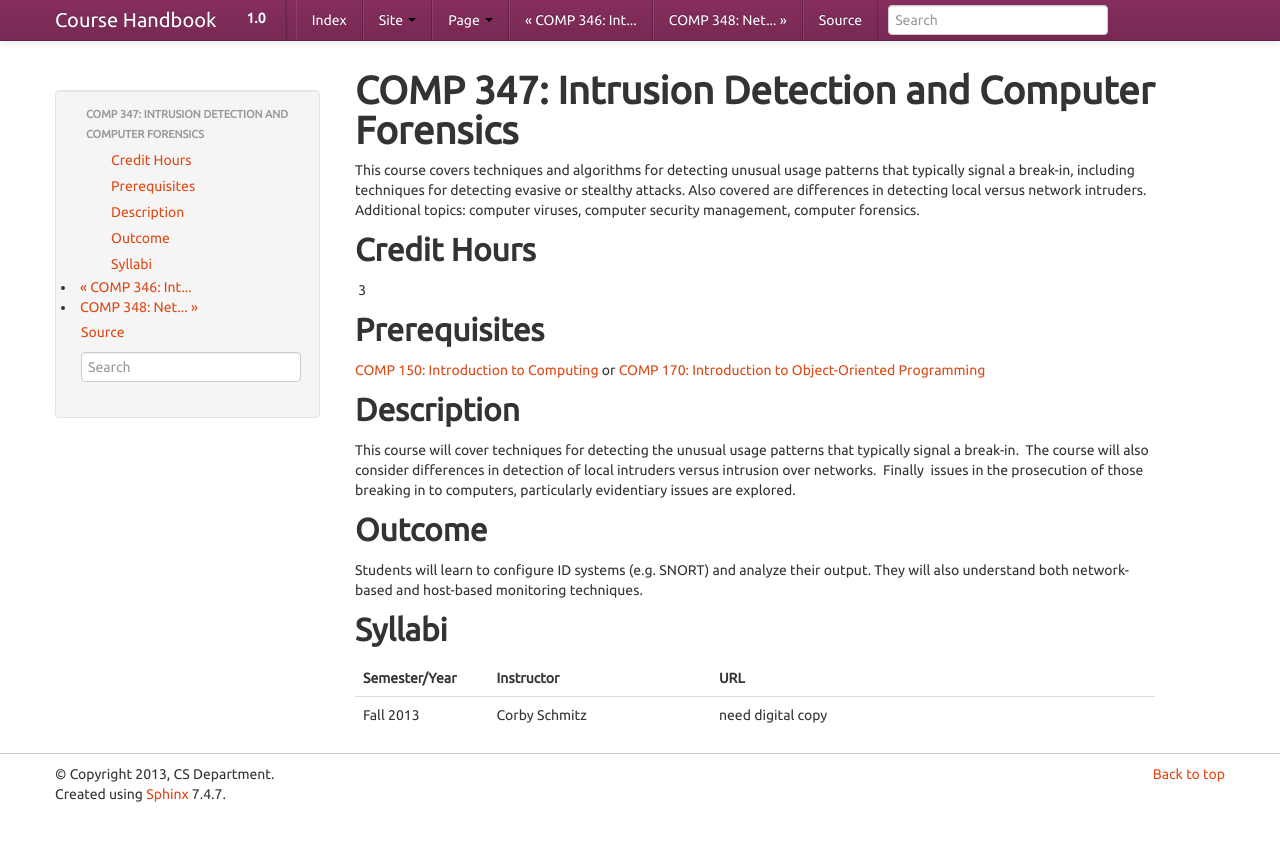
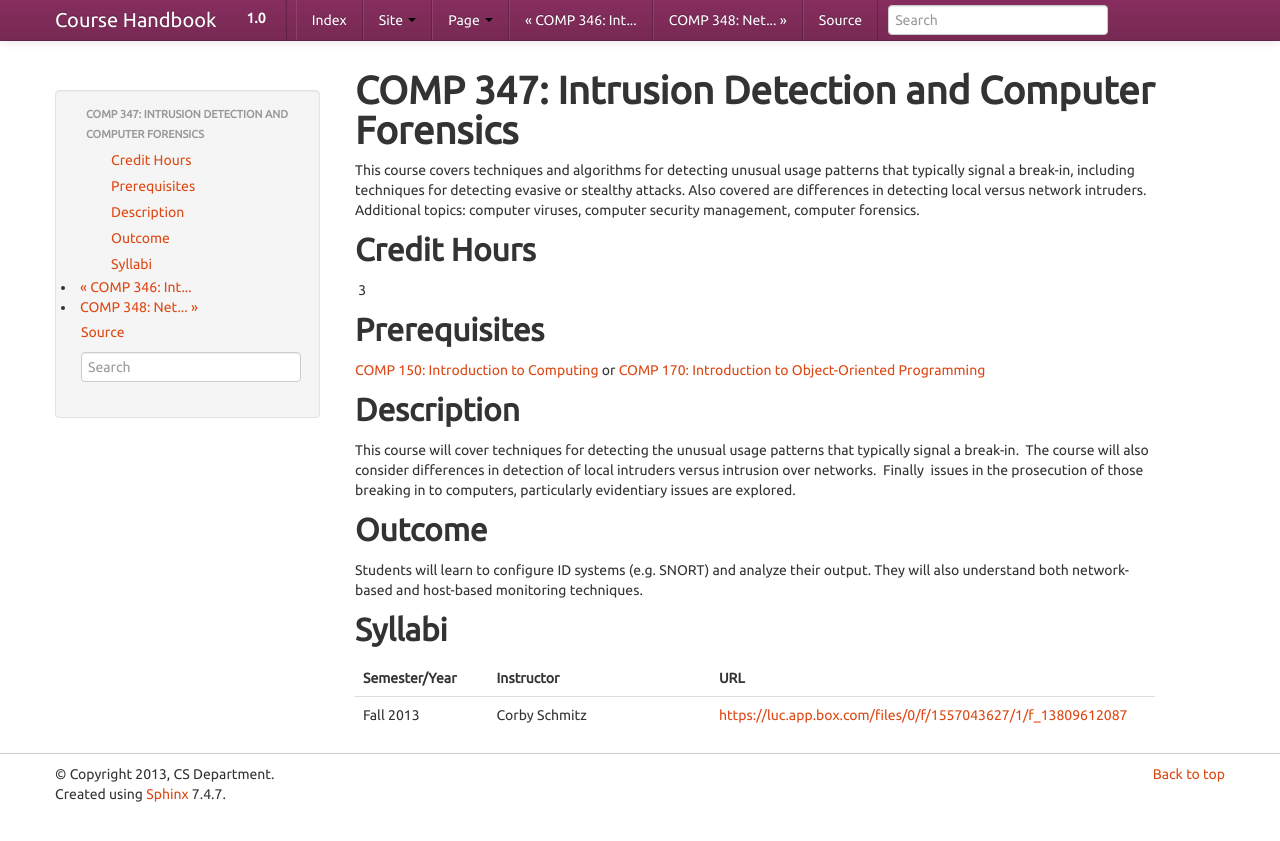
Before and after one commit to kyang5/coursedescriptions, a Sphinx documentation site: the page built from source/comp347.rst, in a window 1280 px wide. Shown: the top 841 px of the page. Built offline with Sphinx 7.4.7, drawn with Linux system fonts in a browser that asks for light colours.

Commit message:
Added syllabus for COMP 347

```diff
--- a/source/comp347.rst
+++ b/source/comp347.rst
@@ -35,4 +35,4 @@ Syllabi
    	:header: "Semester/Year", "Instructor", "URL"
    	:widths: 15, 25, 50
 
-	"Fall 2013", "Corby Schmitz", "need digital copy"
+	"Fall 2013", "Corby Schmitz", "https://luc.app.box.com/files/0/f/1557043627/1/f_13809612087"
```
